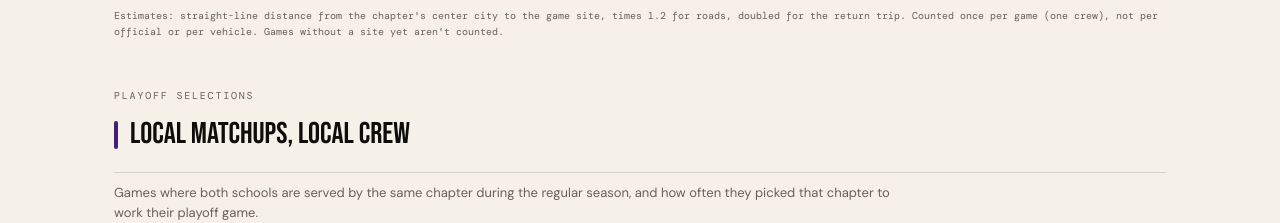
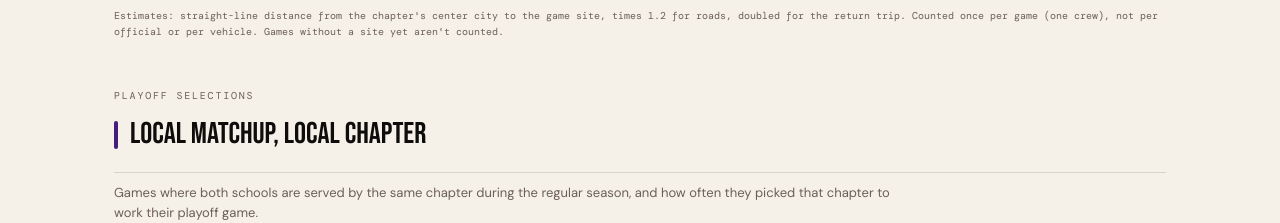
Before and after one commit to colemic2006/texasplayoffs, a React (Vite) app: page / in a window 1280 px wide. Shown: the part 4765-4988 px from the top of the page. Built offline with nearby package versions, Linux system fonts and the light colour scheme.

Commit message:
Rename section: Local Matchup, Local Chapter
Co-Authored-By: Claude Opus 5.5 <noreply@anthropic.com>

Claude-Session: https://claude.ai/code/session_01BMNz1h9oErPrBeApAqNHEj

```diff
--- a/src/components/LocalMatchups.jsx
+++ b/src/components/LocalMatchups.jsx
@@ -34,7 +34,7 @@ export default function LocalMatchups({ data }) {
       <div style={{ fontFamily:'var(--mono)', fontSize:10, letterSpacing:'0.18em', textTransform:'uppercase', color:'var(--mid)', marginBottom:6 }}>Playoff Selections</div>
       <div style={{ fontFamily:"'Bebas Neue', sans-serif", fontSize:30, color:'var(--ink)', marginBottom:6, paddingBottom:12, borderBottom:'1px solid var(--border)', display:'flex', alignItems:'center', gap:12 }}>
         <div style={{ width:4, height:28, borderRadius:2, background:'var(--burnt)' }} />
-        Local Matchups, Local Crew
+        Local Matchup, Local Chapter
       </div>
       <div style={{ fontSize:13, color:'var(--mid)', lineHeight:1.55, margin:'10px 0 14px', maxWidth:800 }}>
         Games where both schools are served by the same chapter during the regular season, and how often they picked that chapter to work their playoff game.
```
